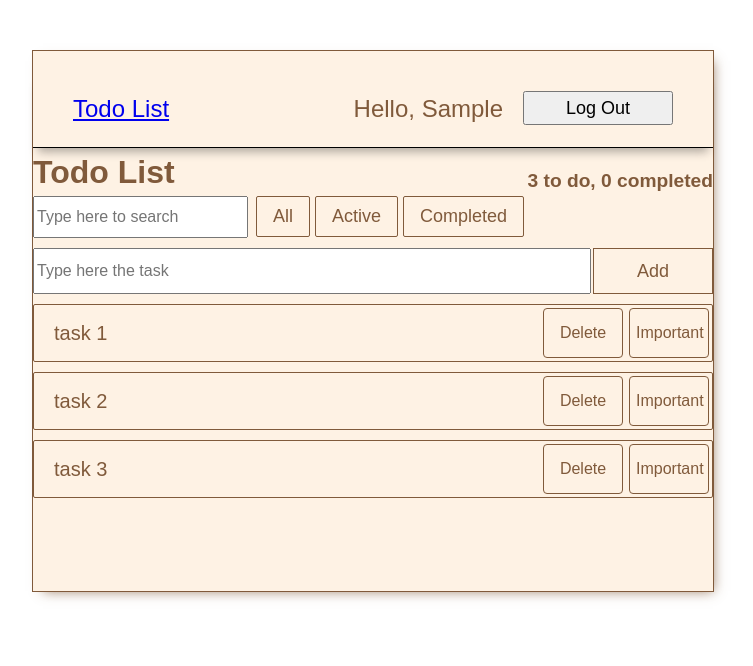
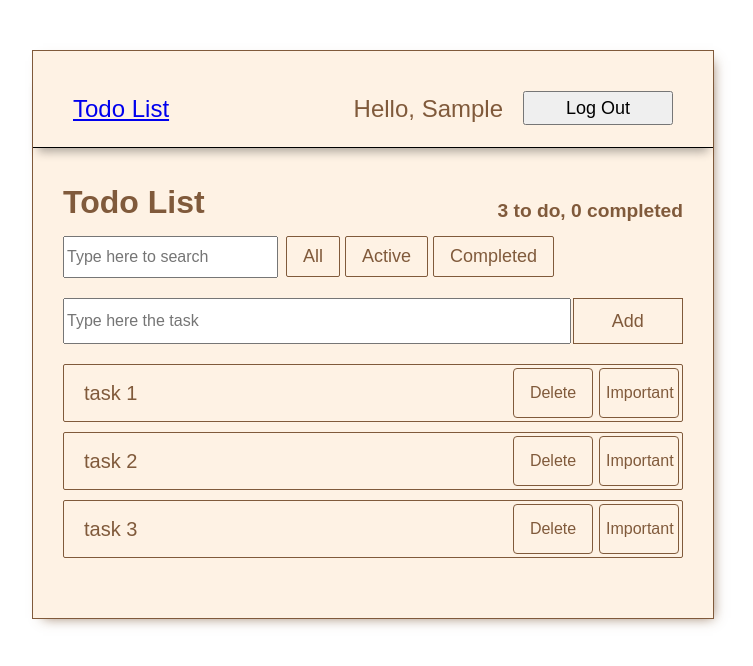
Before and after one commit to OlenaPobehailo/todo-list, a React (Create React App) app: page /todo-list/login in a window 1280 px wide. Both pictures are taken after typing "Sample" into the empty fields and a click on the button "Log in". Shown: the top 666 px of the page, without its empty margins (267-1020 px from the left). Built offline with nearby package versions, Linux system fonts and the light colour scheme.

Commit message:
update styles

```diff
--- a/package.json
+++ b/package.json
@@ -8,6 +8,7 @@
     "@testing-library/jest-dom": "^5.16.5",
     "@testing-library/react": "^13.4.0",
     "@testing-library/user-event": "^13.5.0",
+    "gh-pages": "^5.0.0",
     "nanoid": "^4.0.0",
     "react": "^18.2.0",
     "react-dom": "^18.2.0",
--- a/src/components/AddItemForm/AddItemForm.jsx
+++ b/src/components/AddItemForm/AddItemForm.jsx
@@ -2,7 +2,7 @@ import { nanoid } from 'nanoid';
 import { useState } from 'react';
 import { useDispatch } from 'react-redux';
 import { addItem } from '../../redux/todoSlice';
-import checkTextLength from '../../utilits/checkTextLength';
+import checkTextLength from '../../utils/checkTextLength';
 import css from './AddItemForm.module.css';
 
 const AddItemForm = () => {
--- a/src/components/AddItemForm/AddItemForm.module.css
+++ b/src/components/AddItemForm/AddItemForm.module.css
@@ -1,7 +1,6 @@
 .addItemForm {
   display: flex;
-  margin-top: 10px;
-  margin-bottom: 10px;
+  margin-bottom: 20px;
 }
 
 .addItemForm button {
--- a/src/components/Layout/Layout.jsx
+++ b/src/components/Layout/Layout.jsx
@@ -5,7 +5,7 @@ const Layout = () => {
   return (
     <div>
       <AppBar />
-      <Outlet />
+      <Outlet  />
     </div>
   );
 };
--- /dev/null
+++ b/src/components/Layout/Layout.module.css
@@ -0,0 +1,4 @@
+.container {
+  position: relative;
+  padding: 30px;
+}
--- a/src/components/TodoHeader/TodoHeader.jsx
+++ b/src/components/TodoHeader/TodoHeader.jsx
@@ -7,7 +7,7 @@ const AppHeader = () => {
   const completedItems = useSelector(selectCompletedItems);
 
   return (
-    <div className={css.appHeader}>
+    <div className={css.todoHeader}>
       <h1>Todo List</h1>
       <h2>
         {todoItems.length} to do, {completedItems.length} completed
--- a/src/components/TodoHeader/TodoHeader.module.css
+++ b/src/components/TodoHeader/TodoHeader.module.css
@@ -1,12 +1,14 @@
-.appHeader {
+.todoHeader {
   display: flex;
   align-items: flex-end;
+  margin-bottom: 10px;
 }
 
-.appHeader h1 {
+.todoHeader h1 {
   flex-grow: 1;
+
 }
 
-.appHeader h2 {
+.todoHeader h2 {
   font-size: 1.2rem;
 }
--- a/src/pages/TodoPage.jsx
+++ b/src/pages/TodoPage.jsx
@@ -6,6 +6,7 @@ import SearchPanel from '../components/SearchPanel';
 import TaskFilter from '../components/TaskFilter';
 import TodoList from '../components/TodoList';
 import { useLogOutRedirect } from '../hooks/useLogOutRedirect';
+import css from './TodoPage.module.css';
 
 export const TodoPage = () => {
   useLogOutRedirect();
@@ -13,16 +14,13 @@ export const TodoPage = () => {
   const todoItems = useSelector(state => state.todo.todoItems);
 
   return (
-    <div>
+    <div className={css.container}>
       <AppHeader />
-
-      <div className="top-panel">
+      <div className={css.filter}>
         <SearchPanel />
         <TaskFilter />
       </div>
-
       <AddItemForm />
-
       <TodoList todos={todoItems} />
     </div>
   );
--- /dev/null
+++ b/src/pages/TodoPage.module.css
@@ -0,0 +1,7 @@
+.container {
+  padding: 30px;
+}
+
+.filter{
+  margin-bottom: 20px;
+}
```
Also changed, not shown: src/utils/checkTextLength.js (renamed from src/utilits/checkTextLength.js), 1 other file (tests, documents, lock files or other folders).
